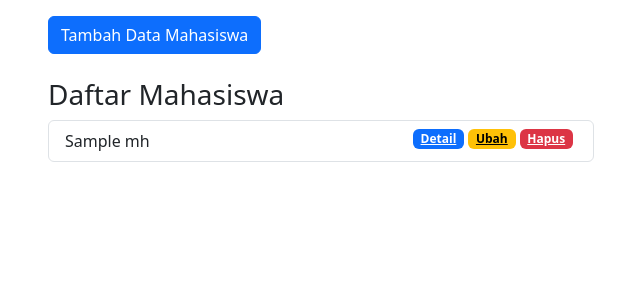
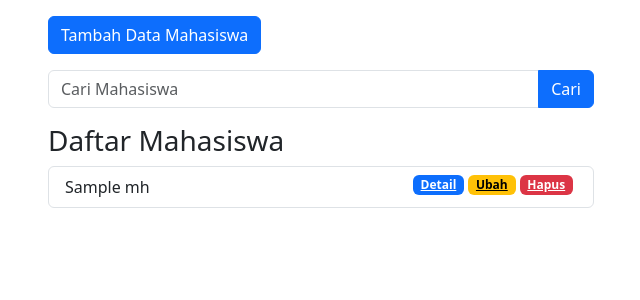
Before and after one commit to ziinspiration/prakweb2024_a_223040013_pw, a PHP site: the page made by mvc/app/views/mahasiswa/index.php in a window 1280 px wide. Shown: the part 56-356 px from the top of the page, without its empty margins (34-674 px from the left). Run offline with PHP 8.4, Linux system fonts and the light colour scheme; the template is opened without the code that fills it: most values are stand-ins (such as "Sample title", 1, 10 or a date in 2020); some libraries are stand-ins or nearby versions.

Commit message:
Vidio 12 - mvc - Searching

```diff
--- a/mvc/app/views/mahasiswa/index.php
+++ b/mvc/app/views/mahasiswa/index.php
@@ -6,13 +6,29 @@
         </div>
     </div>
 
-    <div class="row">
+    <div class="row mb-3">
         <div class="col-lg-6">
             <button type="button" class="btn btn-primary tombolTambahData" data-bs-toggle="modal"
                 data-bs-target="#formModal">
                 Tambah Data Mahasiswa
             </button>
-            <br><br>
+        </div>
+    </div>
+
+    <div class="row">
+        <div class="col-lg-6">
+            <form action="<?= BASEURL; ?>/mahasiswa/cari" method="post">
+                <div class="input-group mb-3">
+                    <input type="text" class="form-control" placeholder="Cari Mahasiswa" name="keyword" id="keyword"
+                        autocomplete="off">
+                    <button class="btn btn-primary" type="submit" id="tombolCari">Cari</button>
+                </div>
+            </form>
+        </div>
+    </div>
+
+    <div class="row">
+        <div class="col-lg-6">
             <h3>Daftar Mahasiswa</h3>
             <ul class="list-group">
                 <?php foreach ($data['mhs'] as $mhs) : ?>
```
Also changed, not shown: mvc/app/controllers/Mahasiswa.php (+9 -0 lines), mvc/app/models/Mahasiswa_model.php (+9 -1 lines).
